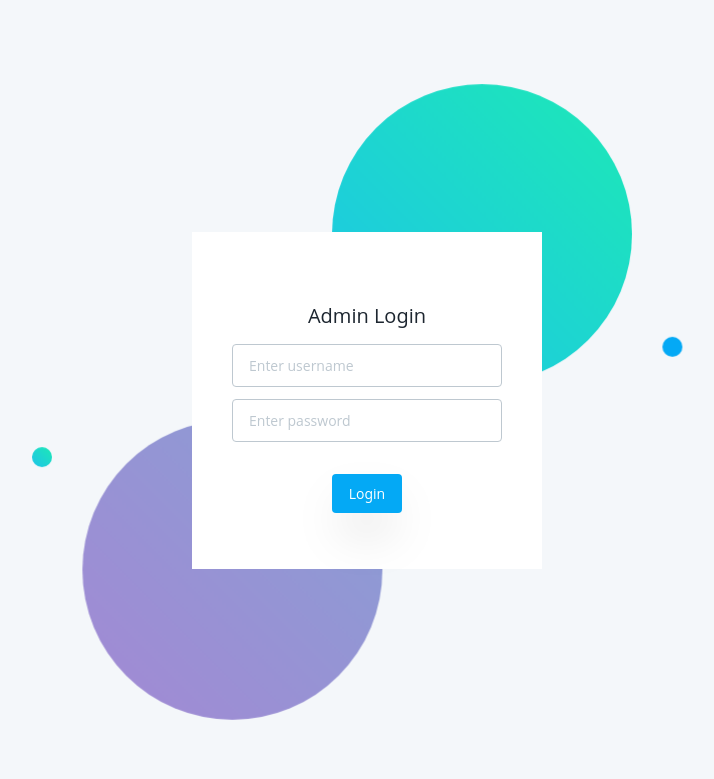
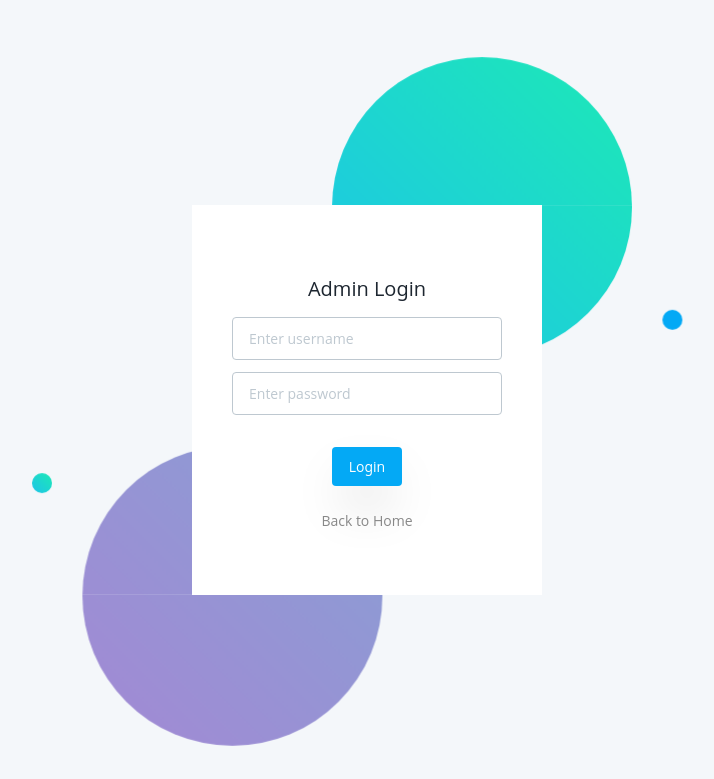
Before and after one commit to Abu-Bilal04/Practical-manual-AI-CBT, a PHP site: page /admin/login.php in a window 1280 px wide. Shown: the top 779 px of the page, without its empty margins (273-987 px from the left). Run offline with PHP 8.4, Linux system fonts and the light colour scheme.

Commit message:
Add files via upload

```diff
--- a/admin/login.php
+++ b/admin/login.php
@@ -61,6 +61,9 @@
                 <div class="mt-4 text-center">
                   <button type="submit" class="btn btn-primary mx-auto shadow-2xl" name="login">Login</button>
                 </div>
+                <div class="flex justify-center mt-4">
+                  <a href="index.php" class="px-5 py-2">Back to Home</a>
+                </div>
                 <div class="flex justify-between items-end flex-wrap mt-4">
                 </div>
               </div>
```
